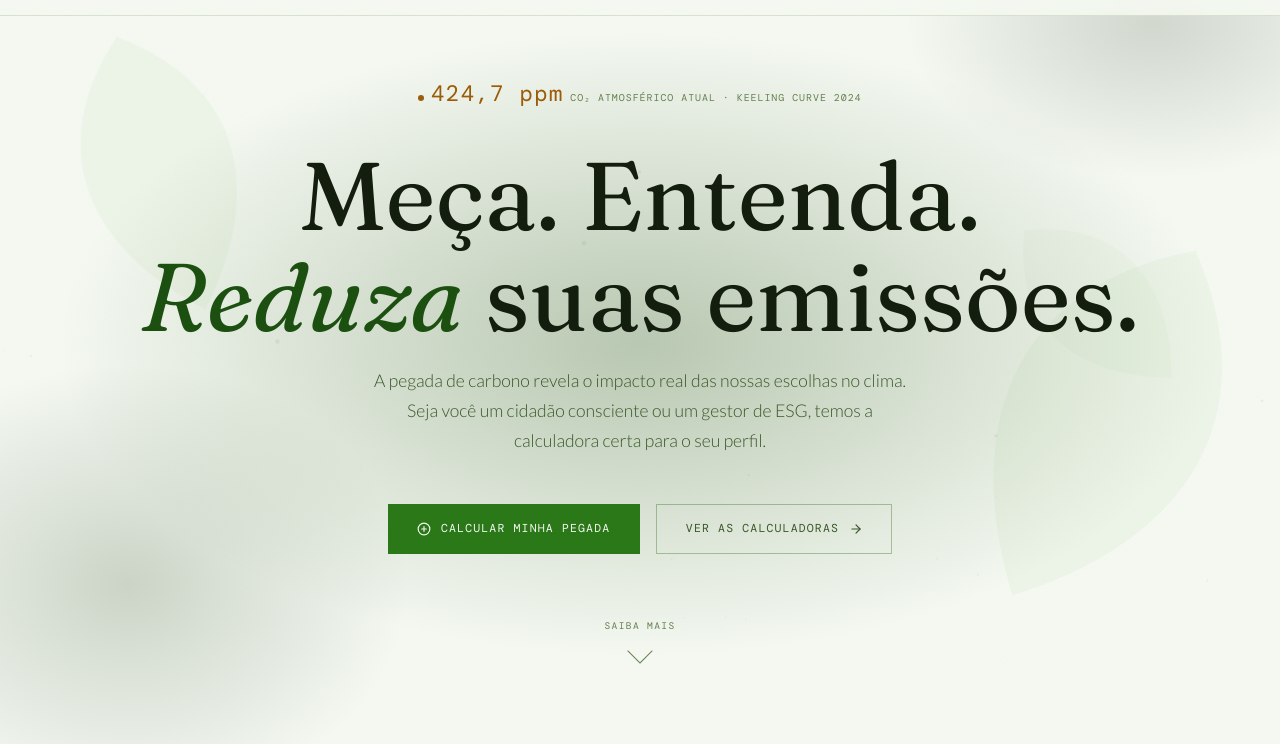
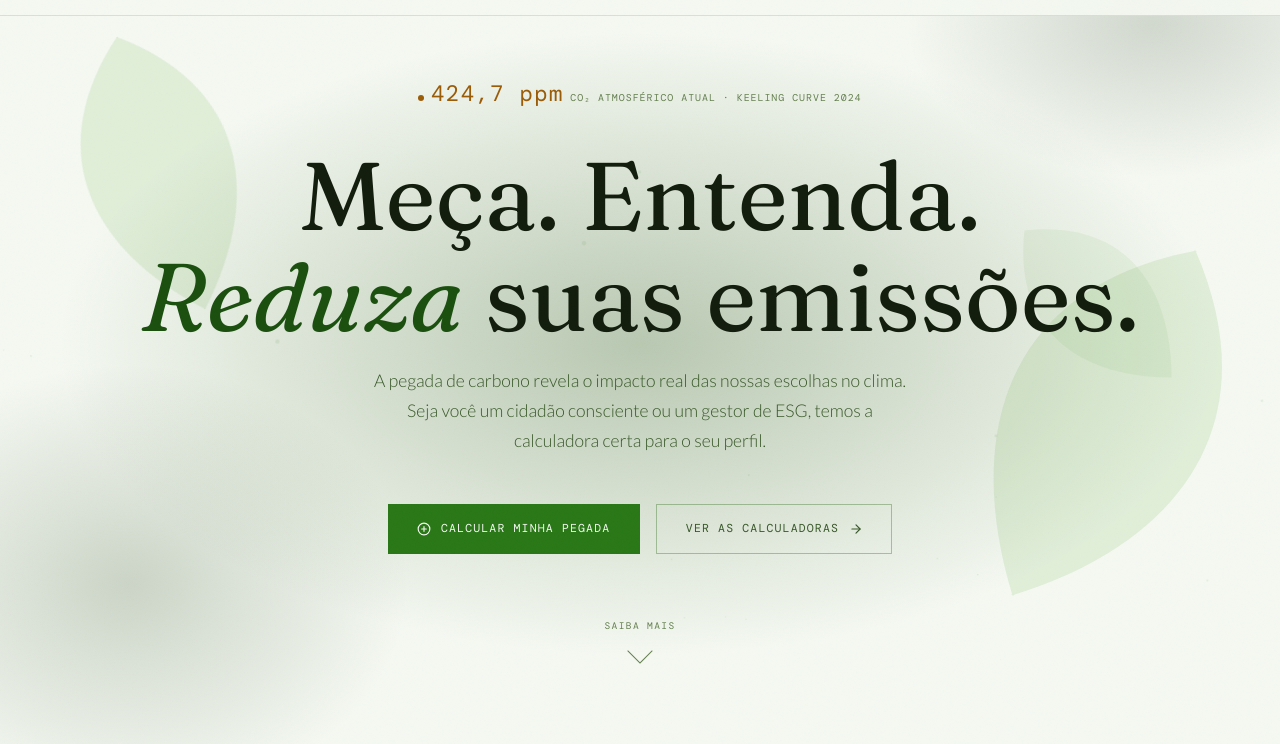
Before and after one commit to racostadf/carbonometro, a website: page index.html in a window 1280 px wide. Both pictures are taken after a click on the button "Alternar tema". Shown: the part 56-800 px from the top of the page. Drawn offline with nearby package versions, Linux system fonts and the light colour scheme; a web font is replaced by a local one.

Commit message:
feat: folhas mais visíveis no tema claro (index hero)
opacity 0.05→0.13 para leaf-1/2 e 0.08 para leaf-3 no light theme.
No dark mode mantém os valores originais sutis.

Co-Authored-By: Claude Sonnet 4.6 <noreply@anthropic.com>

```diff
--- a/index.html
+++ b/index.html
@@ -161,6 +161,8 @@
     }
 
     .leaf { position: absolute; pointer-events: none; opacity: 0.05; }
+    [data-theme="light"] .leaf { opacity: 0.13; }
+    [data-theme="light"] .leaf-3 { opacity: 0.08; }
     .leaf-1 { top: 8%;  left: 4%;  width: 220px; transform: rotate(-18deg); }
     .leaf-2 { bottom: 12%; right: 2%; width: 300px; transform: rotate(28deg); }
     .leaf-3 { top: 30%; right: 8%; width: 160px; transform: rotate(-45deg); opacity: 0.03; }
```
